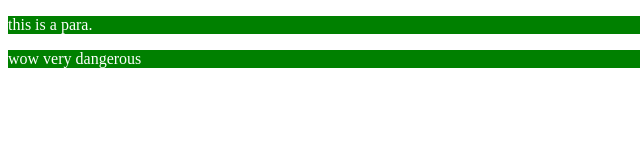
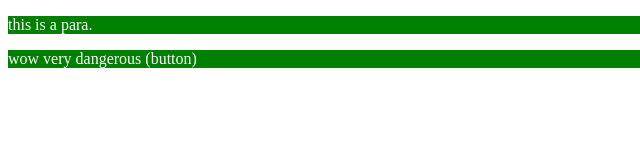
Before and after one commit to Rudra113/LocalRepo, a plain HTML site: page index.html in a window 1280 px wide. Shown: the full height of the page, 0-640 px from the left. Drawn offline with Linux system fonts and the light colour scheme.

```diff
--- a/index.html
+++ b/index.html
@@ -10,7 +10,7 @@
 
 <body>
     <p>this is a para.</p>
-    <p>wow very dangerous</p>
+    <p>wow very dangerous (button)</p>
 </body>
 
 </html>
```
